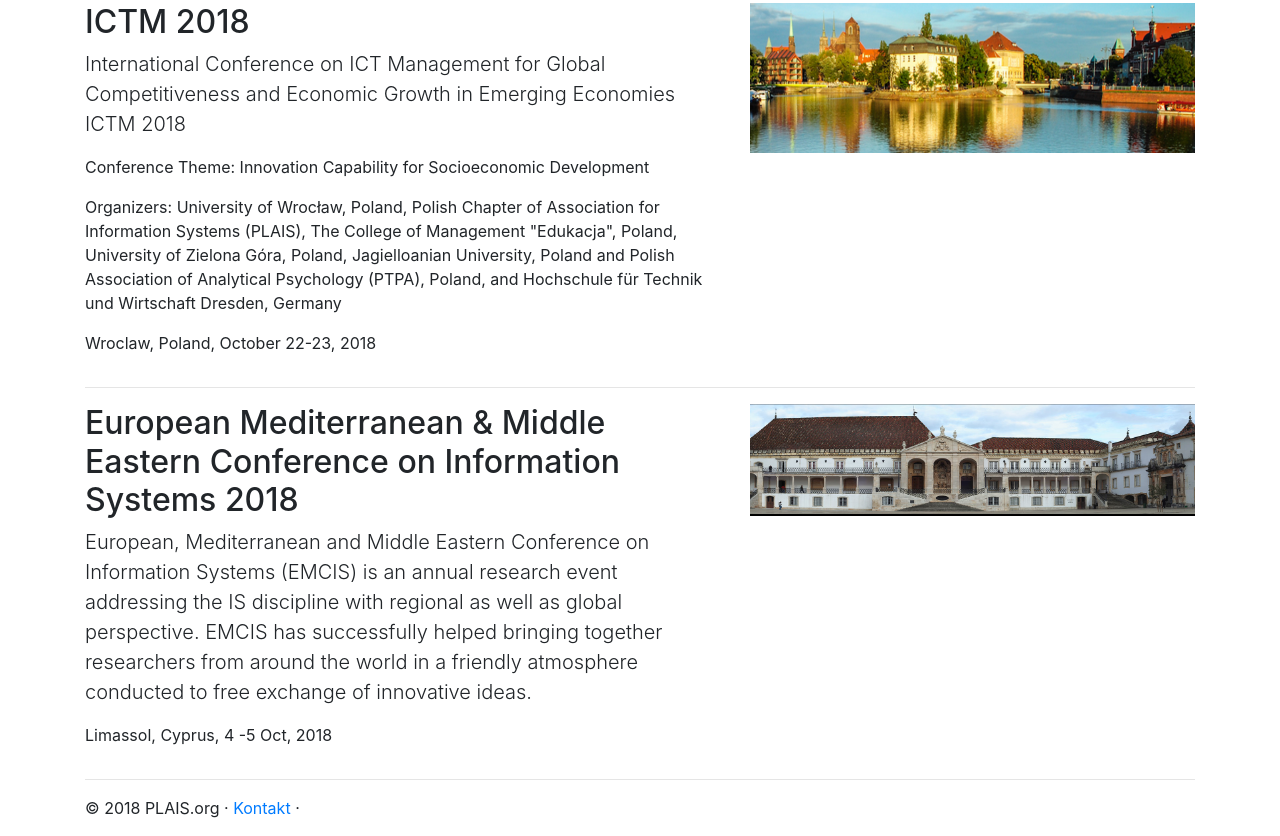
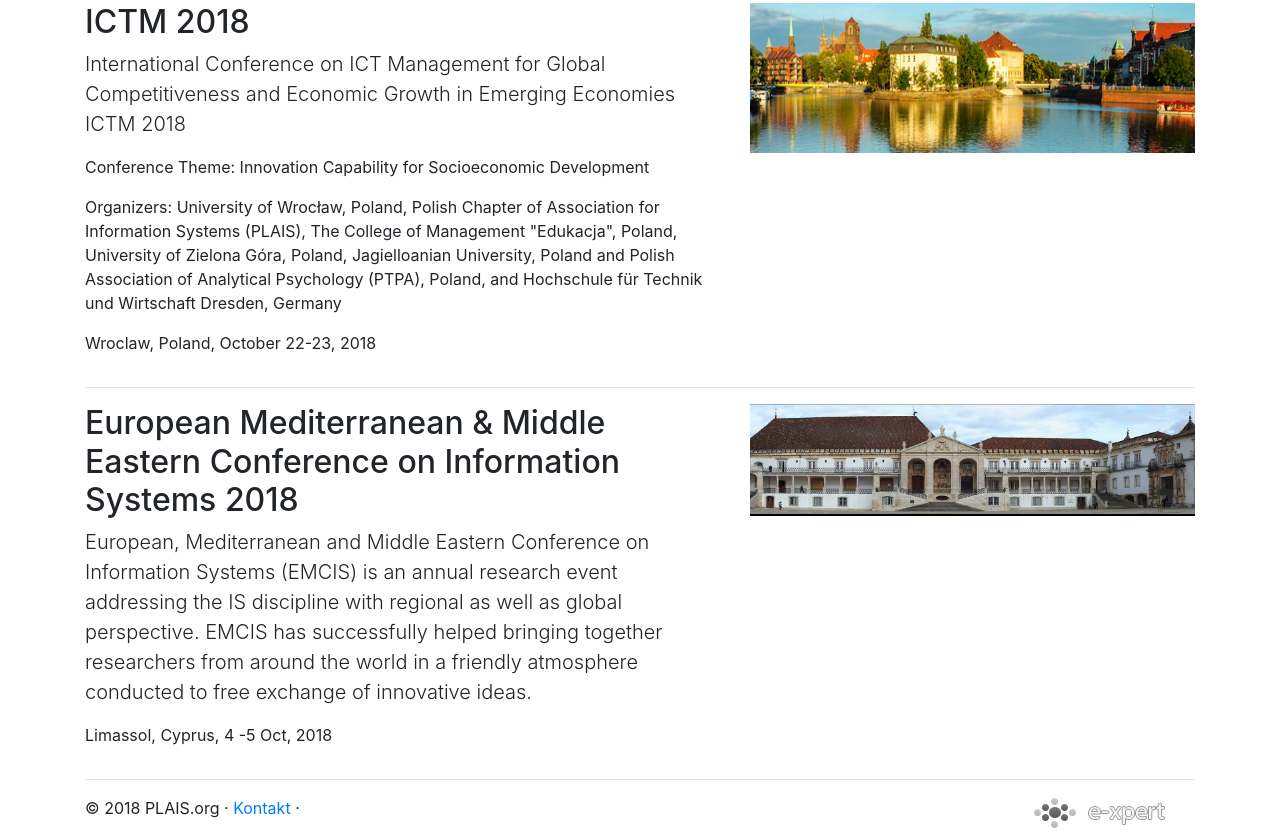
Before and after one commit to Plaisorg/plais.org, a plain HTML site: page plais.org/index.html in a window 1280 px wide. Shown: the part 1080-1916 px from the top of the page. Drawn offline with nearby package versions, Linux system fonts and the light colour scheme.

Commit message:
Update index.html

```diff
--- a/plais.org/index.html
+++ b/plais.org/index.html
@@ -171,10 +171,11 @@
 
 	  <!-- /.container -->
 
-
       <!-- FOOTER -->
       <footer class="container">
-        <p>&copy; 2018 PLAIS.org &middot; <a href="kontakt.html">Kontakt</a> &middot; </p>
+        <p>&copy; 2018 PLAIS.org &middot; <a href="kontakt.html">Kontakt</a> &middot;
+		<img src="expert.png" class="float-right" alt="">
+	</p>
       </footer>
     </main>
 
```
